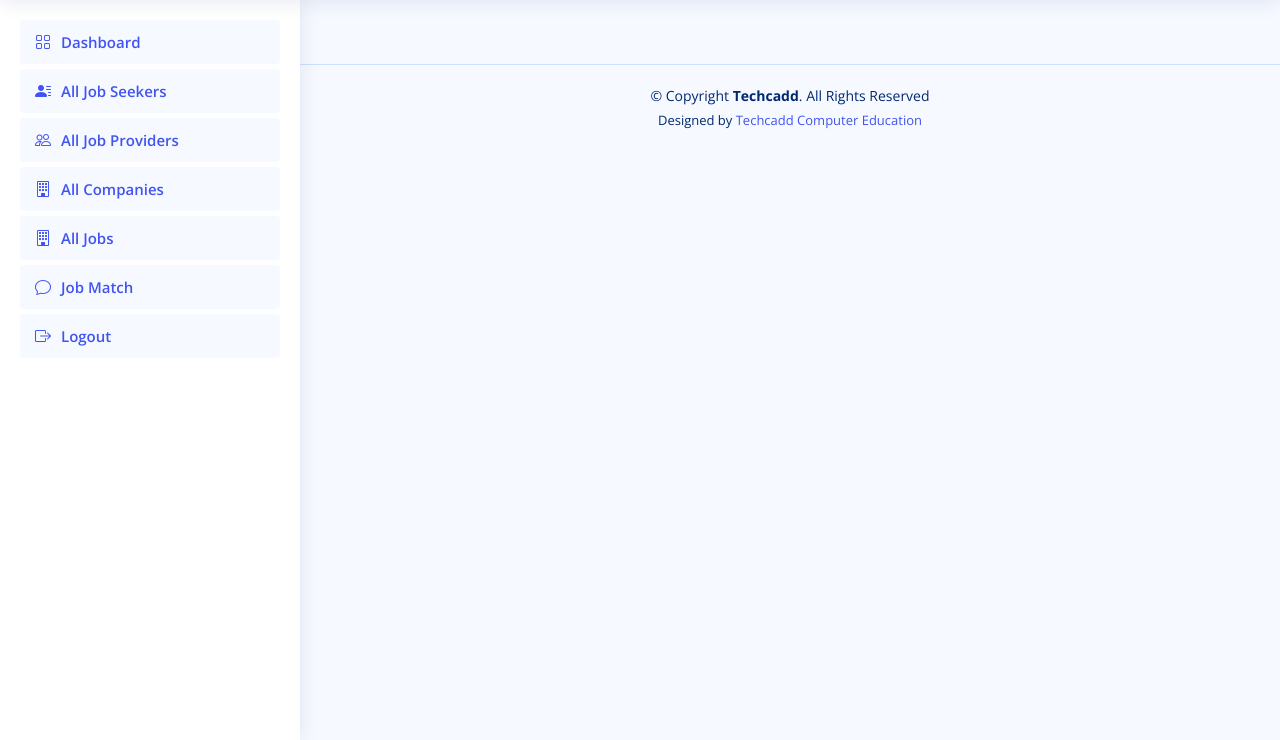
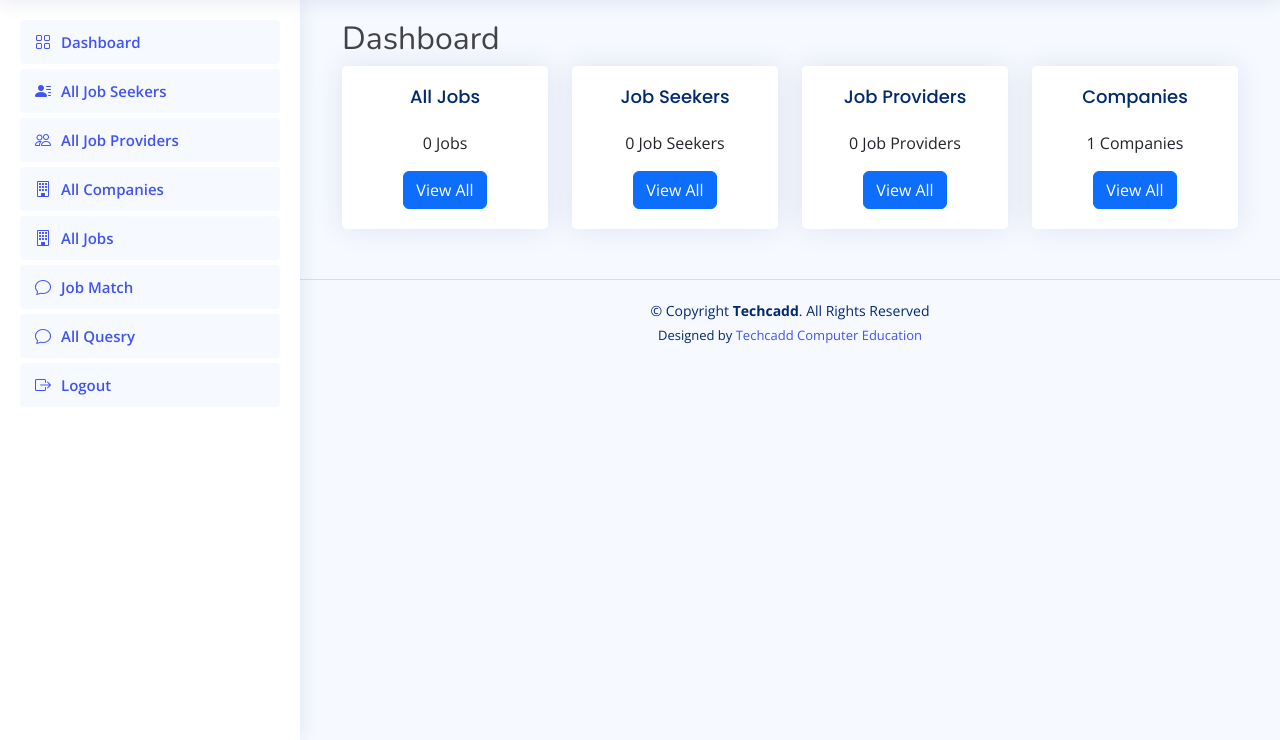
Before and after one commit to amitcodee/job-system-tce, a PHP site: page /dashboard.php in a window 1280 px wide. Shown: the part 60-800 px from the top of the page. Run offline with PHP 8.4, Linux system fonts and the light colour scheme; the visitor is signed in with stand-in values (Sample User, id 1); tables that the repository leaves empty or names only in its code hold one stand-in row (values such as "Sample post"); data that the repository does not hold is empty; some libraries are stand-ins or nearby versions.

Commit message:
UPDATE V1

```diff
--- a/dashboard.php
+++ b/dashboard.php
@@ -3,16 +3,124 @@
 include 'common-header.php';
 include 'header.php';
 include 'sidenav.php';
+include 'config.php';
+
+// Check if the user is logged in
+if (!isset($_SESSION['user_id'])) {
+    echo "<script>alert('You must be logged in to view this page.'); window.location.href='login.php';</script>";
+    exit();
+}
+
+// Fetch user role from the database
+$userId = $_SESSION['user_id'];
+$stmt = $conn->prepare("SELECT role FROM users WHERE id = ?");
+$stmt->bind_param("i", $userId);
+$stmt->execute();
+$userRoleResult = $stmt->get_result();
+$userRole = $userRoleResult->fetch_assoc()['role'] ?? null;
+$stmt->close();
+
+if (!$userRole) {
+    echo "<script>alert('Invalid user role.'); window.location.href='logout.php';</script>";
+    exit();
+}
 ?>
 
 <main id="main" class="main">
+    <div class="container">
+        <h2>Dashboard</h2>
+        <div class="row">
+            <?php if ($userRole === 'admin'): ?>
+                <!-- Admin Dashboard -->
+                <div class="col-md-6 col-lg-3">
+                    <div class="card text-center">
+                        <div class="card-body">
+                            <h5 class="card-title">All Jobs</h5>
+                            <?php
+                            $jobCount = $conn->query("SELECT COUNT(*) AS count FROM jobs")->fetch_assoc()['count'];
+                            ?>
+                            <p class="card-text"><?= $jobCount ?> Jobs</p>
+                            <a href="all-job.php" class="btn btn-primary">View All</a>
+                        </div>
+                    </div>
+                </div>
 
+                <div class="col-md-6 col-lg-3">
+                    <div class="card text-center">
+                        <div class="card-body">
+                            <h5 class="card-title">Job Seekers</h5>
+                            <?php
+                            $seekerCount = $conn->query("SELECT COUNT(*) AS count FROM users WHERE role = 'job_seeker'")->fetch_assoc()['count'];
+                            ?>
+                            <p class="card-text"><?= $seekerCount ?> Job Seekers</p>
+                            <a href="all-job-seekers.php" class="btn btn-primary">View All</a>
+                        </div>
+                    </div>
+                </div>
 
+                <div class="col-md-6 col-lg-3">
+                    <div class="card text-center">
+                        <div class="card-body">
+                            <h5 class="card-title">Job Providers</h5>
+                            <?php
+                            $providerCount = $conn->query("SELECT COUNT(*) AS count FROM users WHERE role = 'job_provider'")->fetch_assoc()['count'];
+                            ?>
+                            <p class="card-text"><?= $providerCount ?> Job Providers</p>
+                            <a href="all-job-providers.php" class="btn btn-primary">View All</a>
+                        </div>
+                    </div>
+                </div>
 
-</main><
+                <div class="col-md-6 col-lg-3">
+                    <div class="card text-center">
+                        <div class="card-body">
+                            <h5 class="card-title">Companies</h5>
+                            <?php
+                            $companyCount = $conn->query("SELECT COUNT(*) AS count FROM companies")->fetch_assoc()['count'];
+                            ?>
+                            <p class="card-text"><?= $companyCount ?> Companies</p>
+                            <a href="all-companies.php" class="btn btn-primary">View All</a>
+                        </div>
+                    </div>
+                </div>
+            <?php elseif ($userRole === 'job_provider'): ?>
+                <!-- Job Provider Dashboard -->
+                <div class="col-md-6 col-lg-3">
+                    <div class="card text-center">
+                        <div class="card-body">
+                            <h5 class="card-title">My Jobs</h5>
+                            <?php
+                            $jobCount = $conn->query("SELECT COUNT(*) AS count FROM jobs WHERE posted_by = $userId")->fetch_assoc()['count'];
+                            ?>
+                            <p class="card-text"><?= $jobCount ?> Jobs</p>
+                            <a href="my-jobs.php" class="btn btn-primary">View All</a>
+                        </div>
+                    </div>
+                </div>
 
+                <div class="col-md-6 col-lg-3">
+                    <div class="card text-center">
+                        <div class="card-body">
+                            <h5 class="card-title">My Companies</h5>
+                            <?php
+                            $companyCount = $conn->query("SELECT COUNT(*) AS count FROM companies WHERE added_by = $userId")->fetch_assoc()['count'];
+                            ?>
+                            <p class="card-text"><?= $companyCount ?> Companies</p>
+                            <a href="my-companies.php" class="btn btn-primary">View All</a>
+                        </div>
+                    </div>
+                </div>
+            <?php else: ?>
+            <script>
+                window.location.href = 'job_seeker_dashboard.php';
+            </script>
+
+            <?php endif; ?>
+        </div>
+    </div>
+</main>
 
 <?php
 include 'footer.php';
 include 'common-footer.php';
- ?>
+?>
--- a/header.php
+++ b/header.php
@@ -43,11 +43,6 @@
 
     <nav class="header-nav ms-auto">
         <ul class="d-flex align-items-center">
-            <li class="nav-item d-block d-lg-none">
-                <a class="nav-link nav-icon search-bar-toggle" href="#">
-                    <i class="bi bi-search"></i>
-                </a>
-            </li><!-- End Search Icon -->
 
             <li class="nav-item dropdown pe-3">
                 <a class="nav-link nav-profile d-flex align-items-center pe-0" href="#" data-bs-toggle="dropdown">
--- a/sidenav.php
+++ b/sidenav.php
@@ -152,6 +152,12 @@
                 </a>
             </li>
             <li class="nav-item">
+                <a class="nav-link" href="all_message_query.php">
+                    <i class="bi bi-chat"></i>
+                    <span>All Quesry</span>
+                </a>
+            </li>
+            <li class="nav-item">
                 <a class="nav-link" href="logout.php">
                     <i class="bi bi-box-arrow-right"></i>
                     <span>Logout</span>
```
Also changed, not shown: all_message_query.php (added, +80 -0 lines), delete-message.php (added, +30 -0 lines), job_seeker_dashboard.php (added, +42 -0 lines).
